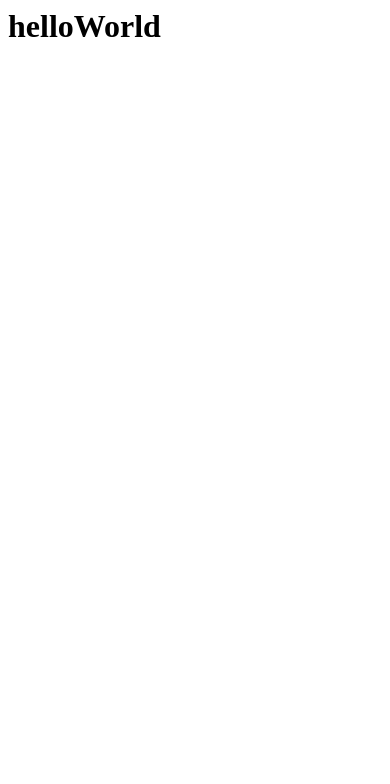
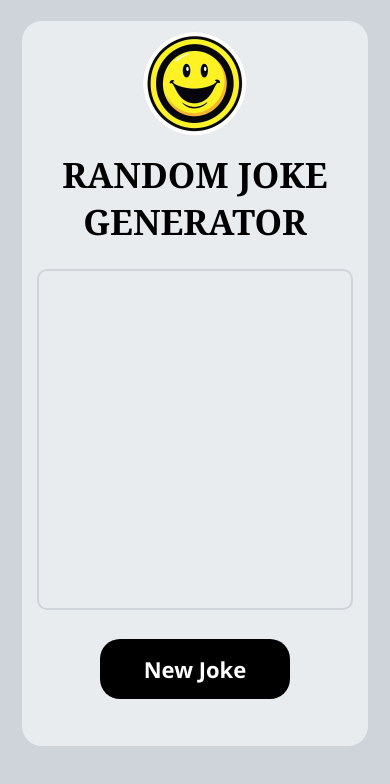
Before and after one commit to Aman11102005/Random-Joke-Generator, a plain HTML site: page index.html in a window 390 px wide. Drawn offline with Linux system fonts and the light colour scheme; no server answers.

Commit message:
Add all the file

```diff
--- /dev/null
+++ b/app.js
@@ -0,0 +1,28 @@
+let joke = document.querySelector(".joke")
+let btn = document.querySelector(".buttonload")
+
+const URL = "https://hindi-jokes-api.onrender.com/jokes?api_key=13614707311bc059a7613c66d106";
+const getFact = async () => {
+  // console.log("Getting data....");
+
+  let response = await fetch(URL);
+  // console.log(response);
+
+  let data = await response.json()
+//   console.log(data.jokeContent);
+joke.innerText = data.jokeContent
+
+};
+
+btn.addEventListener("click",()=>{
+  getFact()
+   btn.innerHTML=` <i class="fa fa-spinner fa-spin"></i>Loading`
+  setTimeout(()=>{
+   btn.innerText="New Joke"
+  },1500)
+
+})
+
+window.addEventListener("load", () => {
+  getFact()
+});
--- a/index.html
+++ b/index.html
@@ -1 +1,30 @@
-<h1>helloWorld</h1>
+<!DOCTYPE html>
+<html lang="en">
+  <head>
+    <meta charset="UTF-8" />
+    <meta name="viewport" content="width=device-width, initial-scale=1.0" />
+    <title>Random Joke Generator</title>
+    <link
+      rel="stylesheet"
+      href="https://cdnjs.cloudflare.com/ajax/libs/font-awesome/4.7.0/css/font-awesome.min.css"
+    />
+    <link rel="shortcut icon" href="favicon.ico" type="image/x-icon" />
+    <link rel="stylesheet" href="style.css" />
+  </head>
+  <body>
+    <div class="container">
+      <img src="Logo.png" alt="LOGO" />
+      <h1 class="heading">Random Joke Generator</h1>
+      <div class="box">
+        <h1 class="joke"></h1>
+        <!-- <button id="btn">New Joke</button> -->
+      </div>
+      <button class="buttonload">
+        <!-- <i class="fa fa-spinner fa-spin"></i>Loading -->
+        New Joke
+      </button>
+    </div>
+
+    <script src="app.js"></script>
+  </body>
+</html>
--- /dev/null
+++ b/style.css
@@ -0,0 +1,109 @@
+* {
+  margin: 0;
+  padding: 0;
+}
+body {
+  display: flex;
+  justify-content: center;
+  align-items: center;
+  min-height: 100vh;
+  background-color: #ced4da;
+}
+
+.container {
+  display: flex;
+  /* justify-content: space-around; */
+  align-items: center;
+  flex-direction: column;
+  background-color: #e9ecef;
+  padding: 25px;
+  border-radius: 20px;
+  min-height: 80vh;
+  width: 90vw;
+}
+.container h1 {
+  text-align: center;
+  font-family: Georgia, "Times New Roman", Times, serif;
+}
+.heading {
+  text-transform: uppercase;
+  margin-top: 20px;
+  margin-bottom: 30px;
+
+  font-size: 50px;
+}
+.joke {
+  width: 80vw;
+  border-radius: 10px;
+  border: 2px solid #ced4da;
+
+  text-align: center;
+  padding: 30px;
+  font-family: "Segoe UI", Tahoma, Geneva, Verdana, sans-serif;
+  font-size: 28px;
+  word-wrap: break-word;
+  margin-top: 20px;
+  margin-bottom: 40px;
+}
+
+.box {
+  display: flex;
+  justify-content: center;
+  align-items: center;
+  flex-direction: column;
+}
+
+.buttonload {
+  width: 190px;
+  height: 60px;
+  background-color: black;
+  color: white;
+  border: none;
+  outline: none;
+  border-radius: 20px;
+  cursor: pointer;
+  padding: 10px 34px;
+  font-size: 22px;
+  font-weight: 700;
+  margin-top: 15px;
+  font-family: "Segoe UI", Tahoma, Geneva, Verdana, sans-serif;
+}
+.fa {
+  margin-left: -12px;
+  margin-right: 8px;
+}
+
+img {
+  width: 130px;
+  margin-top: 15px;
+}
+
+@media (max-width: 500px) {
+  body {
+    min-height: 0px;
+  }
+  .heading {
+    font-size: 35px;
+    margin-top: 5px;
+    margin-bottom: 10px;
+  }
+  .joke {
+    width: 76vw;
+    font-size: 26px;
+    margin: 14px 0px;
+    height: 38vh;
+    overflow: auto;
+
+    padding: 8px;
+  }
+  .container {
+    width: 76vw;
+
+    margin-top: 21px;
+  }
+
+  img {
+    width: 125px;
+    margin-top: -25px;
+  }
+}
```
Also changed, not shown: Logo.png (added), favicon.ico (added).
